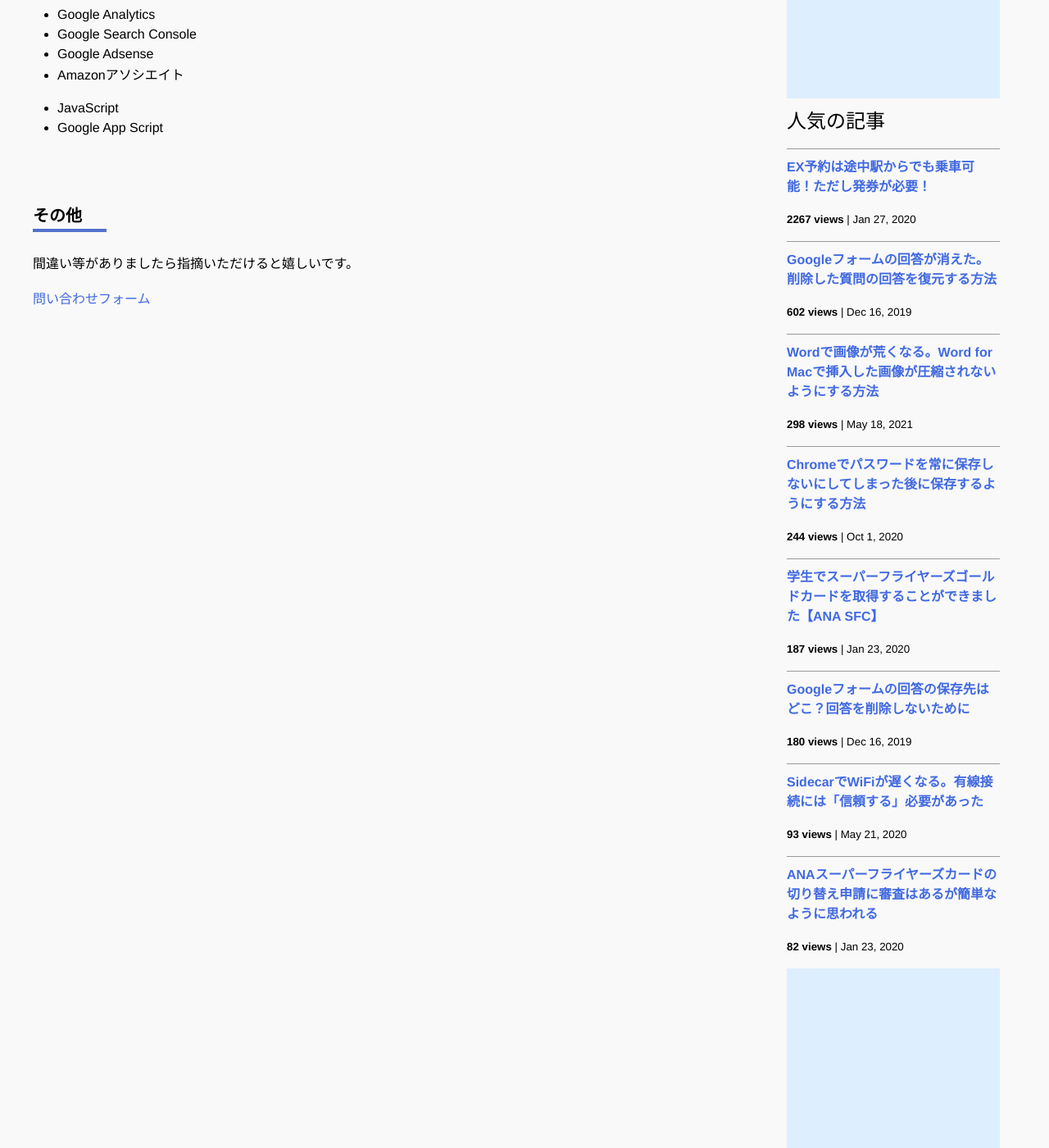
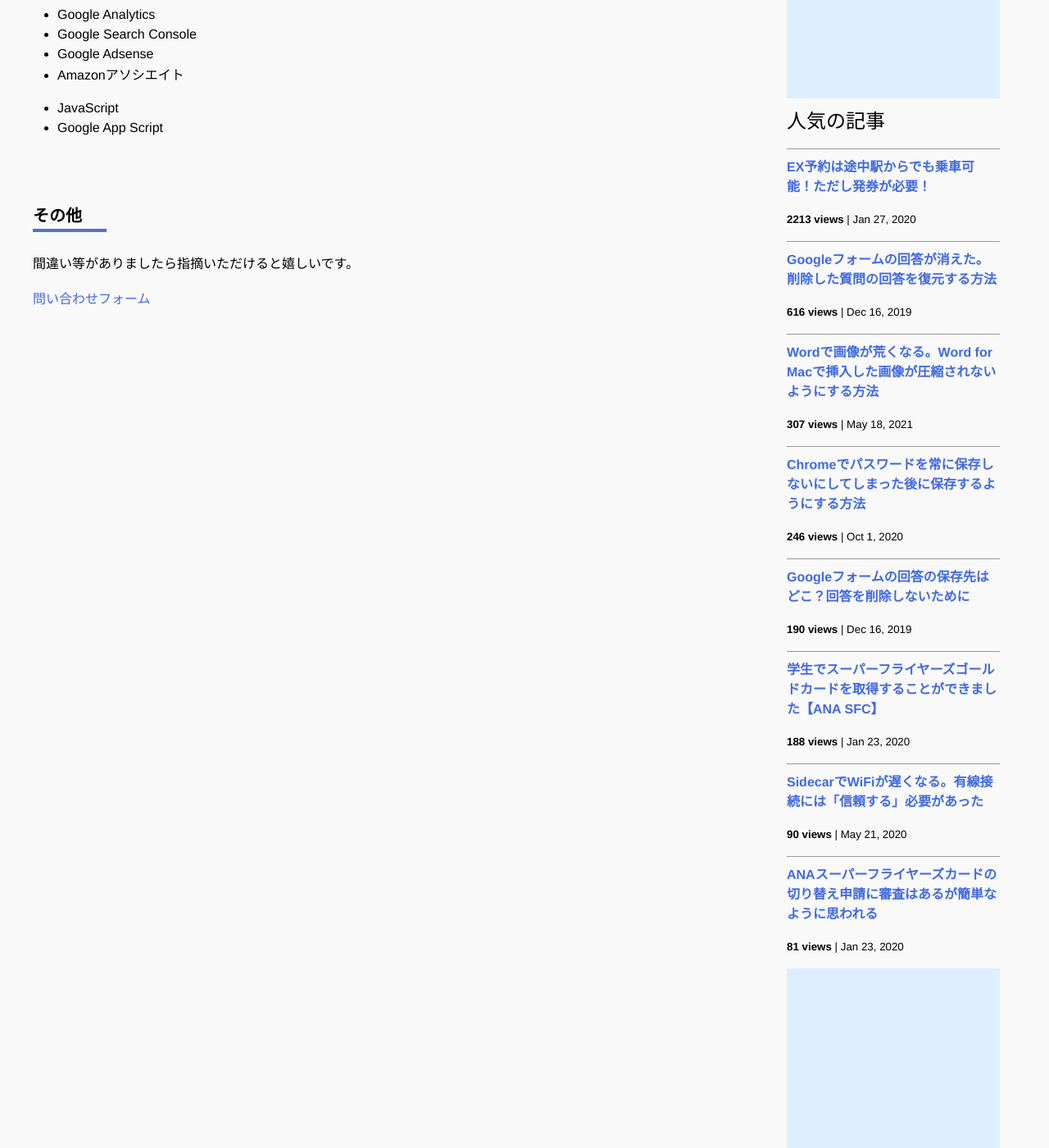
Before and after one commit to iwanaminami/shoyaiwaname, a Jekyll site: the page built from about.markdown, in a window 1280 px wide and 1400 px high, scrolled down 693 px. Shown: the whole window at 82% size. Built offline with Jekyll 4.4.1, drawn with Linux system fonts in a browser that asks for light colours; nearby versions of some CDN libraries; comment, search, counter and statistics services are not loaded.

Commit message:
a new commit message

```diff
--- a/_data/popularposts.yml
+++ b/_data/popularposts.yml
@@ -1,17 +1,17 @@
 side:
-  - view: 2267
+  - view: 2213
     url: /2020/01/27/ex-rideontheway.html
-  - view: 602
+  - view: 616
     url: /2019/12/16/restore-googleform.html
-  - view: 298
+  - view: 307
     url: /2021/05/18/image-compression-word.html
-  - view: 244
+  - view: 246
     url: /2020/10/01/googlepassword.html
-  - view: 187
+  - view: 190
+    url: /2019/12/16/googleform-answers.html
+  - view: 188
     url: /2020/01/23/sfcgold.html
-  - view: 180
-    url: /2019/12/16/googleform-answers.html
-  - view: 93
+  - view: 90
     url: /2020/05/21/sidecar-via-cable.html
-  - view: 82
+  - view: 81
     url: /2020/01/23/sfc-judge.html
```
